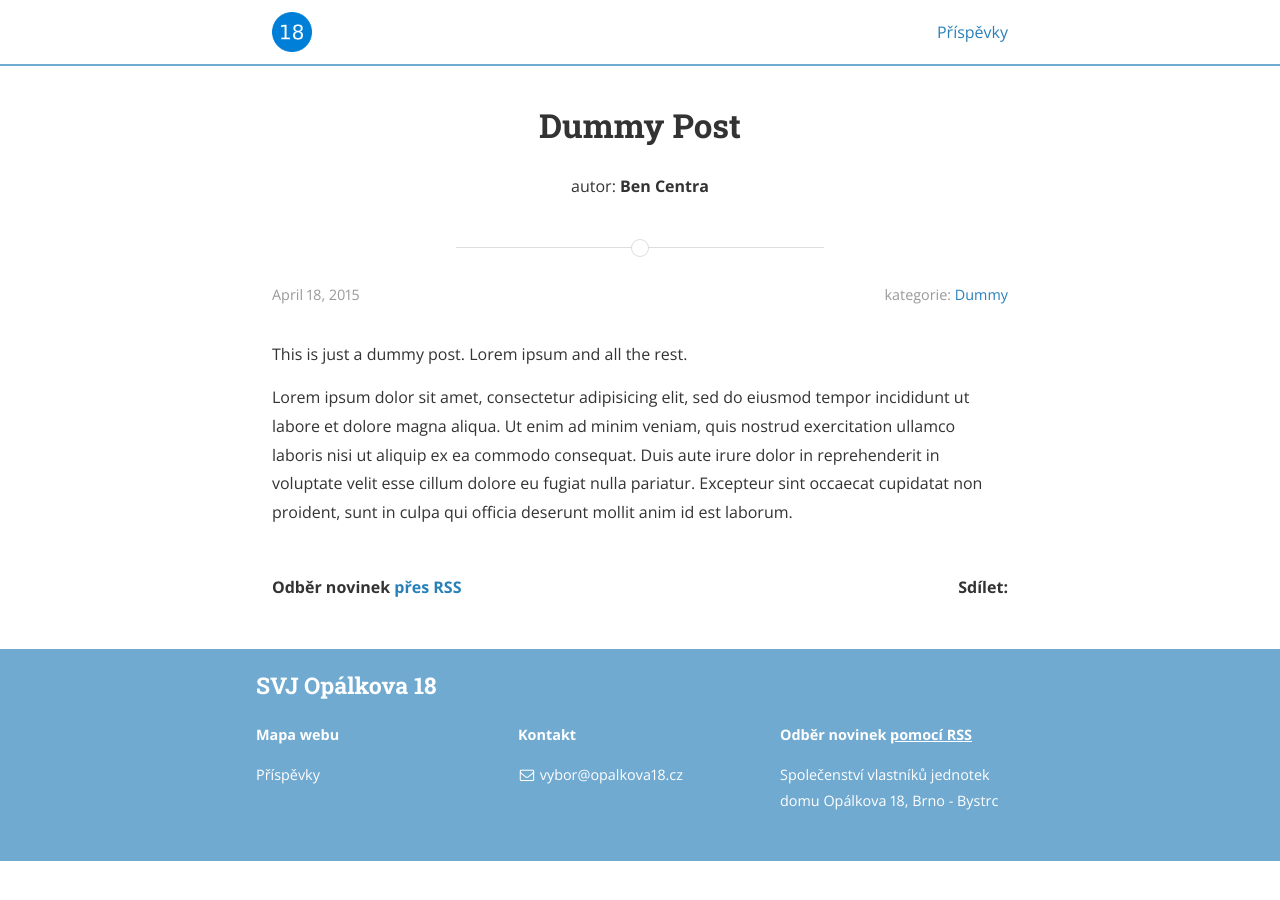
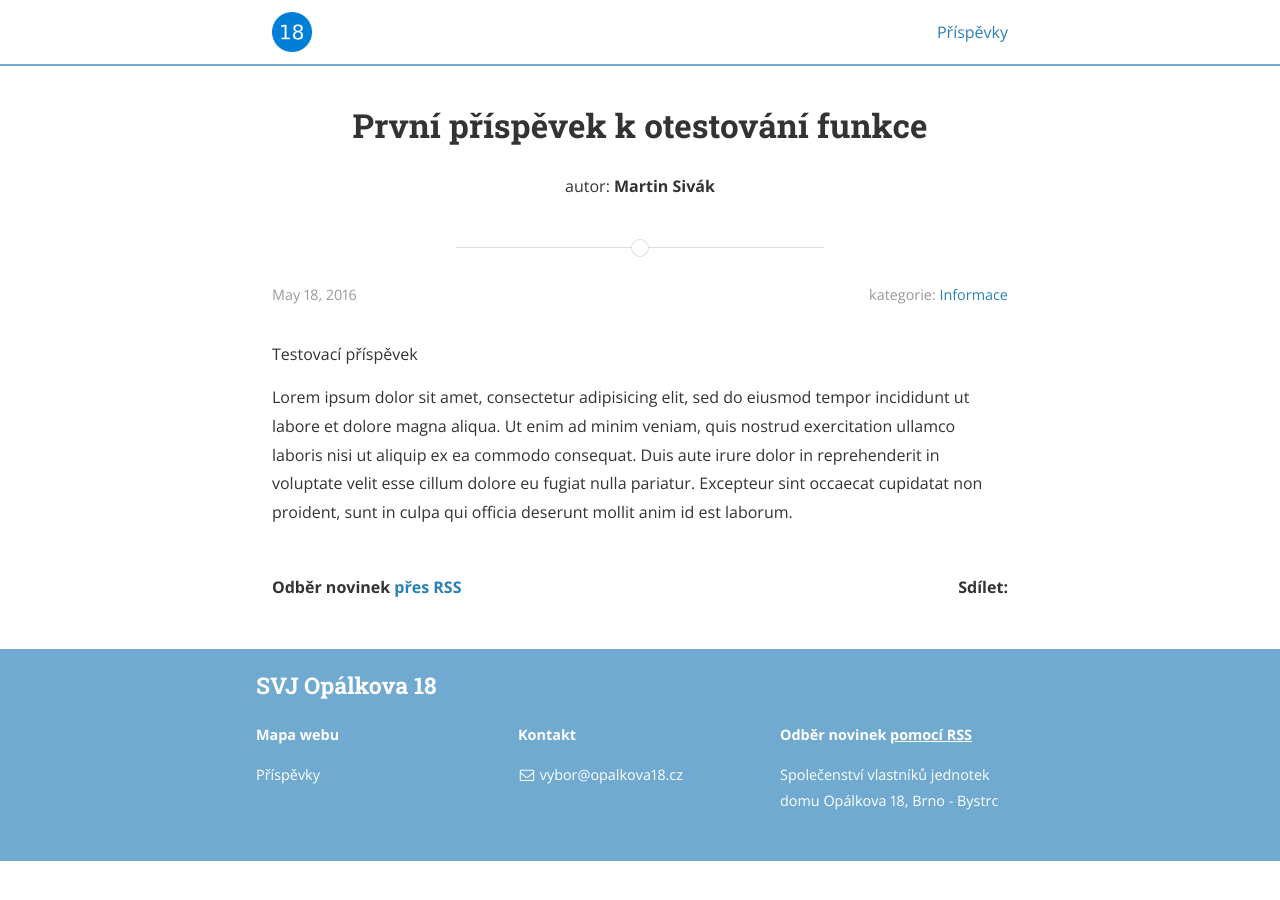
Before and after one commit to MarSik/opalkova18, a Jekyll site: the page built from _posts/2016-05-18-prvni.md, in a window 1280 px wide. Built offline with Jekyll 4.4.1, drawn with Linux system fonts in a browser that asks for light colours; nearby versions of some CDN libraries; a style sheet for code colours, icons or effects is not loaded.

Commit message:
Test systému

```diff
--- a/_posts/2015-04-18-dummy.markdown
+++ b/_posts/2016-05-18-prvni.md
@@ -1,11 +1,10 @@
 ---
-title:  "Dummy Post"
-date:   2015-04-18 08:43:59
-author: Ben Centra
-categories: Dummy
+title:  "První příspěvek k otestování funkce"
+author: Martin Sivák
+categories: informace
 ---
 
-This is just a dummy post. Lorem ipsum and all the rest.
+Testovací příspěvek
 
 Lorem ipsum dolor sit amet, consectetur adipisicing elit, sed do eiusmod
 tempor incididunt ut labore et dolore magna aliqua. Ut enim ad minim veniam,
```
